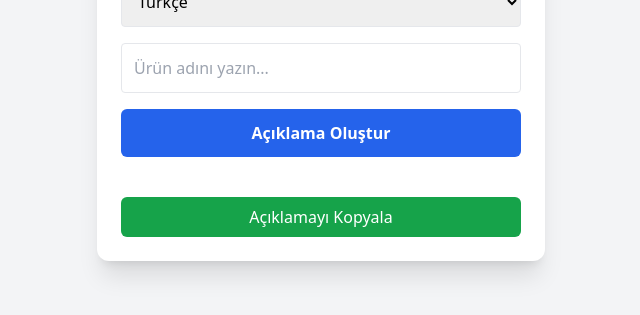
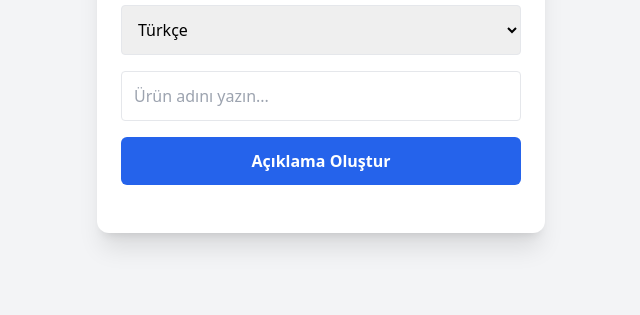
Before and after one commit to enka78/ai-product-descriptive, a plain HTML site: page index.html in a window 1280 px wide. Shown: the part 333-648 px from the top of the page, without its empty margins (319-959 px from the left). Drawn offline with nearby package versions, Linux system fonts and the light colour scheme.

Commit message:
fix button bug

```diff
--- a/index.html
+++ b/index.html
@@ -32,7 +32,7 @@
       <div id="result" class="mt-6 text-gray-700 whitespace-pre-wrap"></div>
       <button
         id="copyBtn"
-        class="w-full bg-green-600 text-white p-2 rounded-md hover:bg-green-700 transition font-medium mt-4"
+        class="hidden w-full bg-green-600 text-white p-2 rounded-md hover:bg-green-700 transition font-medium mt-4"
       >
         Açıklamayı Kopyala
       </button>
```
